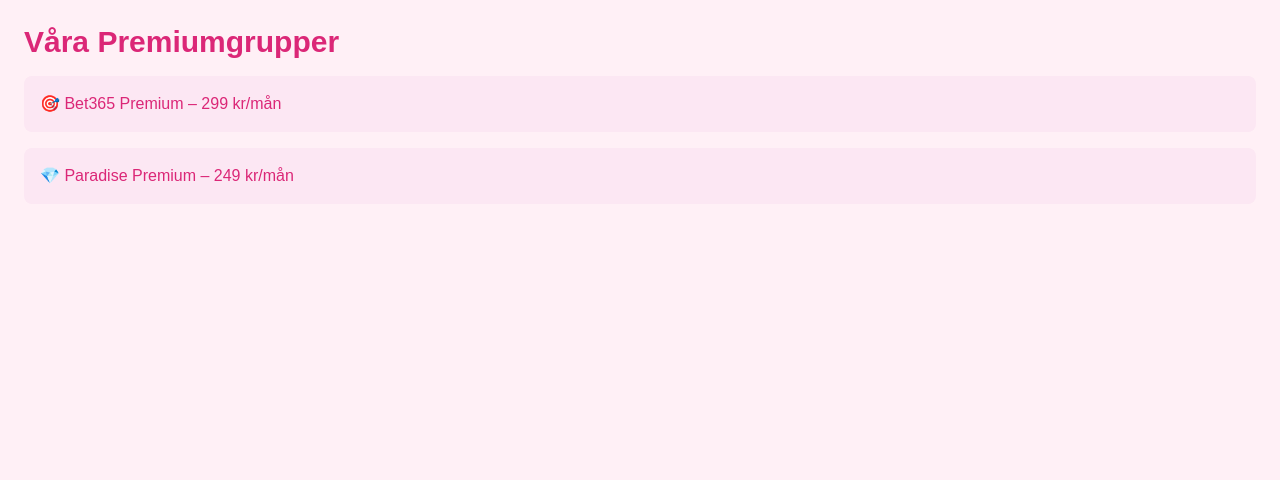
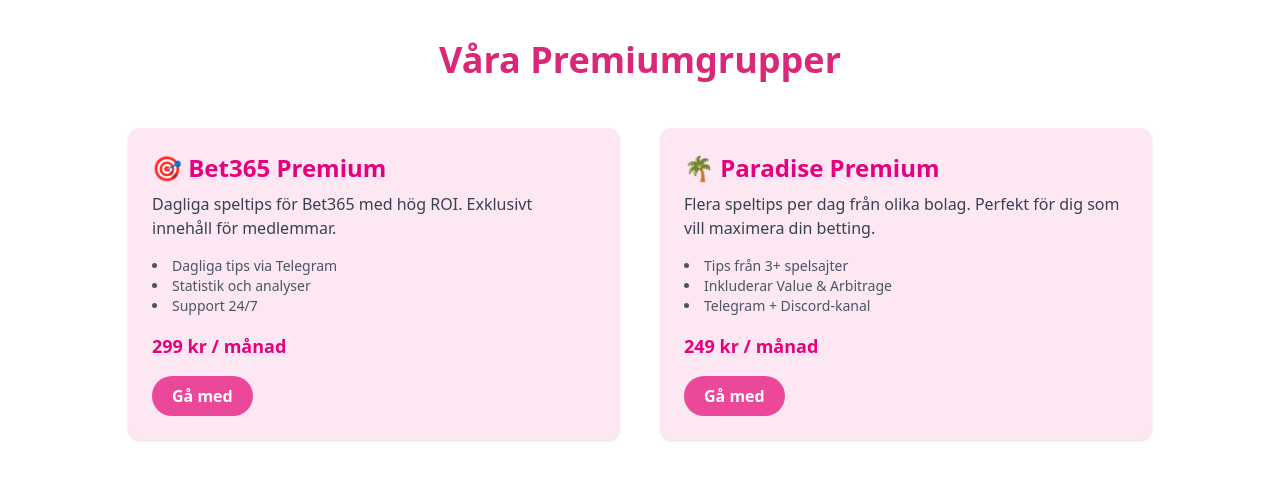
Before and after one commit to Stevvan93/BettingParadise-web, a Next.js app: page /groups in a window 1280 px wide. Shown: the top 480 px of the page. Built offline with nearby package versions, Linux system fonts and the light colour scheme.

Commit message:
Update groups.js

```diff
--- a/pages/groups.js
+++ b/pages/groups.js
@@ -1,11 +1,37 @@
-export default function Groups() {
+// pages/grupper.js
+
+export default function Grupper() {
   return (
-    <div className="p-6 text-pink-600">
-      <h1 className="text-3xl font-bold mb-4">Våra Premiumgrupper</h1>
-      <ul className="space-y-4">
-        <li className="bg-pink-100 p-4 rounded-lg">🎯 Bet365 Premium – 299 kr/mån</li>
-        <li className="bg-pink-100 p-4 rounded-lg">💎 Paradise Premium – 249 kr/mån</li>
-      </ul>
+    <div className="bg-white min-h-screen px-4 py-10 font-sans">
+      <h1 className="text-4xl font-bold text-center text-pink-600 mb-12">Våra Premiumgrupper</h1>
+
+      <div className="max-w-5xl mx-auto grid md:grid-cols-2 gap-10">
+        {/* Bet365 Premium */}
+        <div className="bg-pink-100 rounded-xl p-6 shadow hover:shadow-lg transition">
+          <h2 className="text-2xl font-semibold mb-2">🎯 Bet365 Premium</h2>
+          <p className="mb-4 text-gray-700">Dagliga speltips för Bet365 med hög ROI. Exklusivt innehåll för medlemmar.</p>
+          <ul className="mb-4 list-disc list-inside text-sm text-gray-600">
+            <li>Dagliga tips via Telegram</li>
+            <li>Statistik och analyser</li>
+            <li>Support 24/7</li>
+          </ul>
+          <p className="text-lg font-bold">299 kr / månad</p>
+          <button className="mt-4 bg-pink-500 text-white px-5 py-2 rounded-full font-semibold hover:bg-pink-600 transition">Gå med</button>
+        </div>
+
+        {/* Paradise Premium */}
+        <div className="bg-pink-100 rounded-xl p-6 shadow hover:shadow-lg transition">
+          <h2 className="text-2xl font-semibold mb-2">🌴 Paradise Premium</h2>
+          <p className="mb-4 text-gray-700">Flera speltips per dag från olika bolag. Perfekt för dig som vill maximera din betting.</p>
+          <ul className="mb-4 list-disc list-inside text-sm text-gray-600">
+            <li>Tips från 3+ spelsajter</li>
+            <li>Inkluderar Value & Arbitrage</li>
+            <li>Telegram + Discord-kanal</li>
+          </ul>
+          <p className="text-lg font-bold">249 kr / månad</p>
+          <button className="mt-4 bg-pink-500 text-white px-5 py-2 rounded-full font-semibold hover:bg-pink-600 transition">Gå med</button>
+        </div>
+      </div>
     </div>
   );
 }
```
